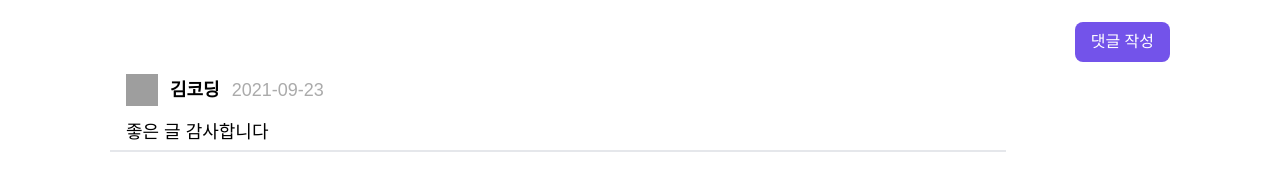
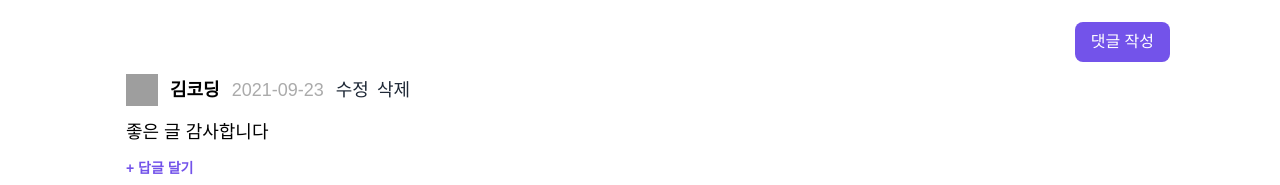
Before and after one commit to seung365/frontend, a React (Vite) app: page /board/community/1 in a window 1280 px wide. Shown: the part 615-800 px from the top of the page. Built offline with nearby package versions, Linux system fonts and the light colour scheme; grey boxes are pictures that could not be loaded; a web font is replaced by a local one.

Commit message:
feat: 댓글 수정 및 삭제, 대댓글 기능 일부 구현

```diff
--- a/src/components/BoardDetail/Comment/CommentBar/index.tsx
+++ b/src/components/BoardDetail/Comment/CommentBar/index.tsx
@@ -1,10 +1,14 @@
+import { useState } from 'react'
 import profile from '../../../../assets/icons/profile.svg'
+import Button from '../../../common/Button'
+import CommentInput from '../CommentInput'
 
 interface CommentBarProps {
   imageUrl?: string
   userName: string
   comment: string
   date: string
+  onUpdate?: (newComment: string) => void // 댓글 수정 시 호출되는 콜백 함수
 }
 
 /**
@@ -17,15 +21,72 @@ interface CommentBarProps {
  * - date: 작성 날짜
  */
 
-const CommentBar = ({ imageUrl, userName, comment, date }: CommentBarProps) => {
+const CommentBar = ({
+  imageUrl,
+  userName,
+  comment,
+  date,
+  onUpdate,
+}: CommentBarProps) => {
+  const [showReply, setShowReply] = useState(false)
+  const [nestedReplyContent, setNestedReplyContent] = useState('')
+  const [isEditting, setIsEditting] = useState(false)
+  const [editedComment, setEditedComment] = useState(comment)
+
+  const handleUpdate = () => {
+    if (editedComment.trim() && onUpdate) {
+      onUpdate(editedComment)
+      setIsEditting(false)
+    }
+  }
+
+  const handleCancel = () => {
+    setIsEditting(false)
+    setEditedComment(comment)
+  }
+
   return (
-    <div className='flex flex-col w-full max-w-4xl gap-3 p-1 px-4 border-b-2'>
+    <div className='flex flex-col w-full max-w-4xl gap-3 p-1 px-4 '>
       <div className='flex items-center gap-3 align-center'>
         <img src={imageUrl || profile} className='w-8 h-8' />
-        <span className='font-semibold'>{userName}</span>
+        <span className='font-bold'>{userName}</span>
         <span className='text-dark-gray'>{date}</span>
+        <div className='flex gap-2 text-gray-800'>
+          <button onClick={() => setIsEditting(true)} children='수정' />
+          <button children='삭제' />
+        </div>
       </div>
-      <p>{comment}</p>
+      {isEditting ? (
+        <div>
+          <CommentInput
+            comment={editedComment}
+            onCommentChange={setEditedComment}
+          />
+          <div className='flex justify-end gap-2'>
+            <Button onClick={handleCancel} theme='light'>
+              취소
+            </Button>
+            <Button onClick={handleUpdate}>수정 완료</Button>
+          </div>
+        </div>
+      ) : (
+        <p>{comment}</p>
+      )}
+
+      <button
+        className='flex text-sm font-semibold text-main-color w-fit'
+        onClick={() => setShowReply(!showReply)}
+        children='+ 답글 달기'
+      />
+      {showReply && (
+        <div className='flex flex-wrap justify-end p-3 border rounded-md border-sub-color-2'>
+          <CommentInput
+            comment={nestedReplyContent}
+            onCommentChange={setNestedReplyContent}
+          />
+          <Button children='댓글 작성' />
+        </div>
+      )}
     </div>
   )
 }
```
